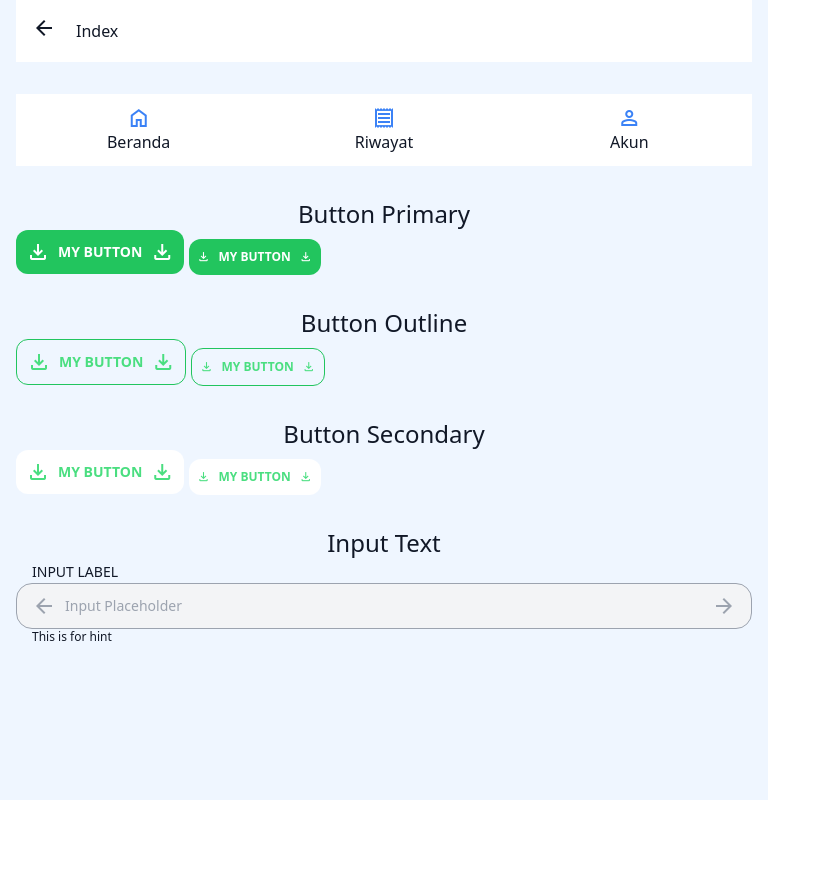
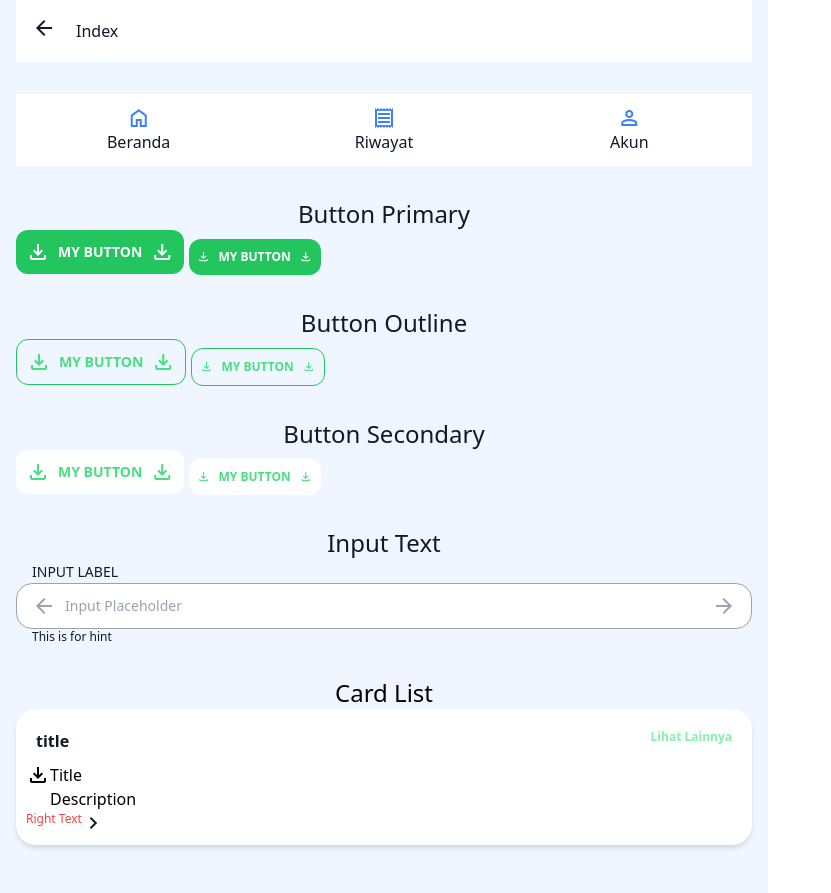
Before and after one commit to Dwl4991/CodePolitan, a website: page FE-intermediate/3tailwindslicing/dist/index.html in a window 1280 px wide. Shown: the whole page, without its empty margins (0-831 px from the left). Before the commit the page ends 800 px from the top, so only its background shows below. Drawn offline with nearby package versions, Linux system fonts and the light colour scheme.

Commit message:
menit ke 10

```diff
--- a/FE-intermediate/3tailwindslicing/dist/index.html
+++ b/FE-intermediate/3tailwindslicing/dist/index.html
@@ -126,7 +126,7 @@
     <label for="my-input-text" class=" ps-4 text-sm font-medium uppercase text-gray-900">Input Label</label>
     <div class="relative">
       <input id="my-input-text" type="email" placeholder="Input Placeholder" class="w-full placeholder:text-gray-400 rounded-2xl border border-gray-400 bg-white p-3 ps-12 pe-12 text-sm text-gray-900 focus:outline-none focus:ring-2 focus:ring-green-400 invalid:bg-red-200 invalid:text-red-900 invalid:caret-red-900 focus:invalid:ring-red-900 peer disabled:border-gray-400 disabled:bg-gray-100"
-       disabled/>
+     />
       <div class="absolute inset-y-0 start-0 flex items-center ps-4 text-gray-400 peer-invalid:text-red-400 peer-invalid:peer-focus:text-red-900">
         <span class="material-symbols-outlined text-md ">arrow_back</span>
       </div>
@@ -138,6 +138,42 @@
     <p class="ps-4 text-xs text-gray-900">This is for hint</p>
   </div>
         <!-- /input -->
+         <div class="h-8"></div>
+
+         <!-- Card List Item -->
+<div class="">
+  <div class="text-center text-2xl"> Card List</div>
+  <div class="bg-white p-2.5 shadow-md rounded-[20px]">
+    <!-- Card Header -->
+     <div class="flex justify-between p-2.5">
+      <p class="font-semibold text-gray-900">title</p>
+      <a href="#" class="text-xs font-semibold text-green-300 hover:text-green-600/70 focus:outline-none focus:ring-2 focus:ring-green-400">Lihat Lainnya</a>
+     </div>
+    <!-- ./Card Header -->
+    <!-- Items -->
+    <a href="">
+      <!-- Left -->
+      <span class="flex">
+        <span class="material-symbols-outlined">download</span>
+        <span class="flex flex-col">
+          <span>Title</span>
+          <span>Description</span>
+        </span>
+      </span>
+      <!-- /Left -->
+       <!-- Right -->
+        <span class="flex">
+          <span class="text-xs font-medium text-red-500">Right Text</span>
+          <span class="material-symbols-outlined rounded text-md text-gray-900">chevron_right</span>
+        </span>
+       <!-- /Right -->
+
+    </a>
+    <!-- ./Items -->
+  </div>
+</div>
+
+         <!-- /Card List Item -->
     </div>
   </div>
 </body>
```
